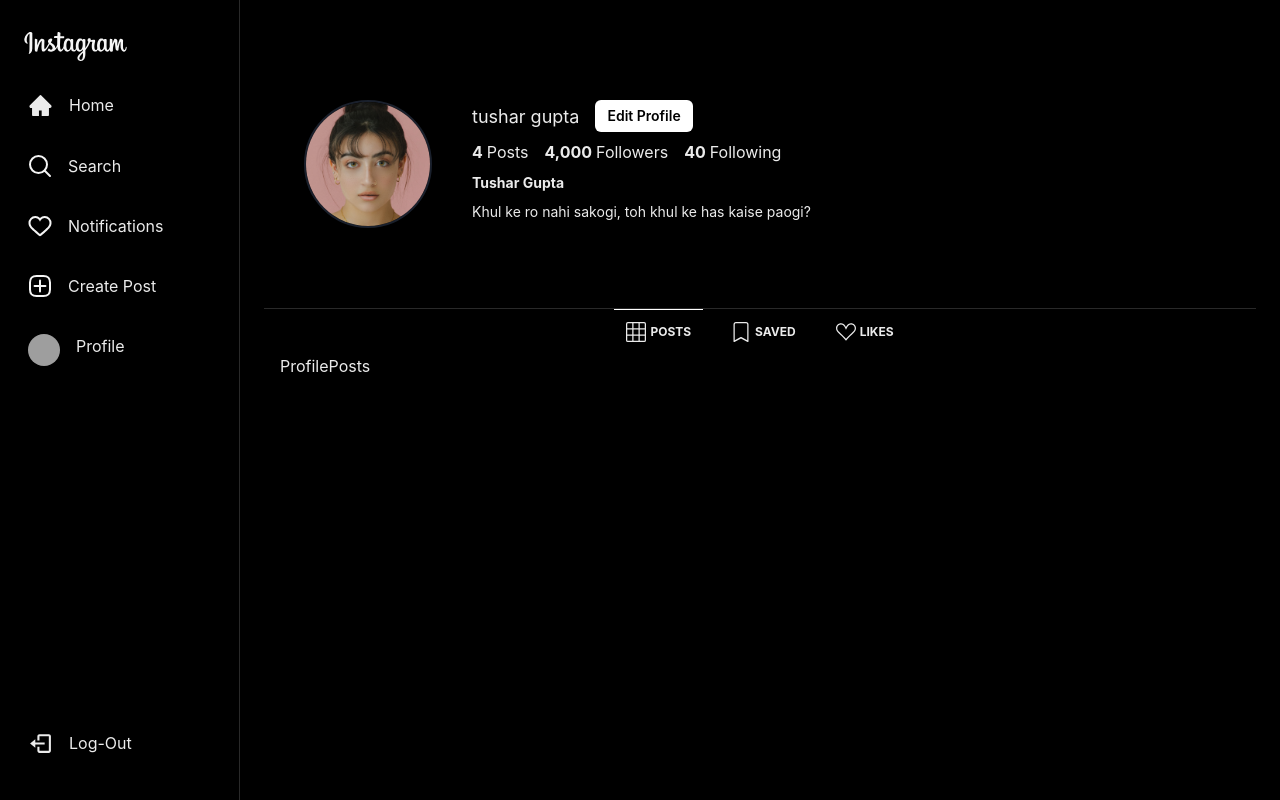
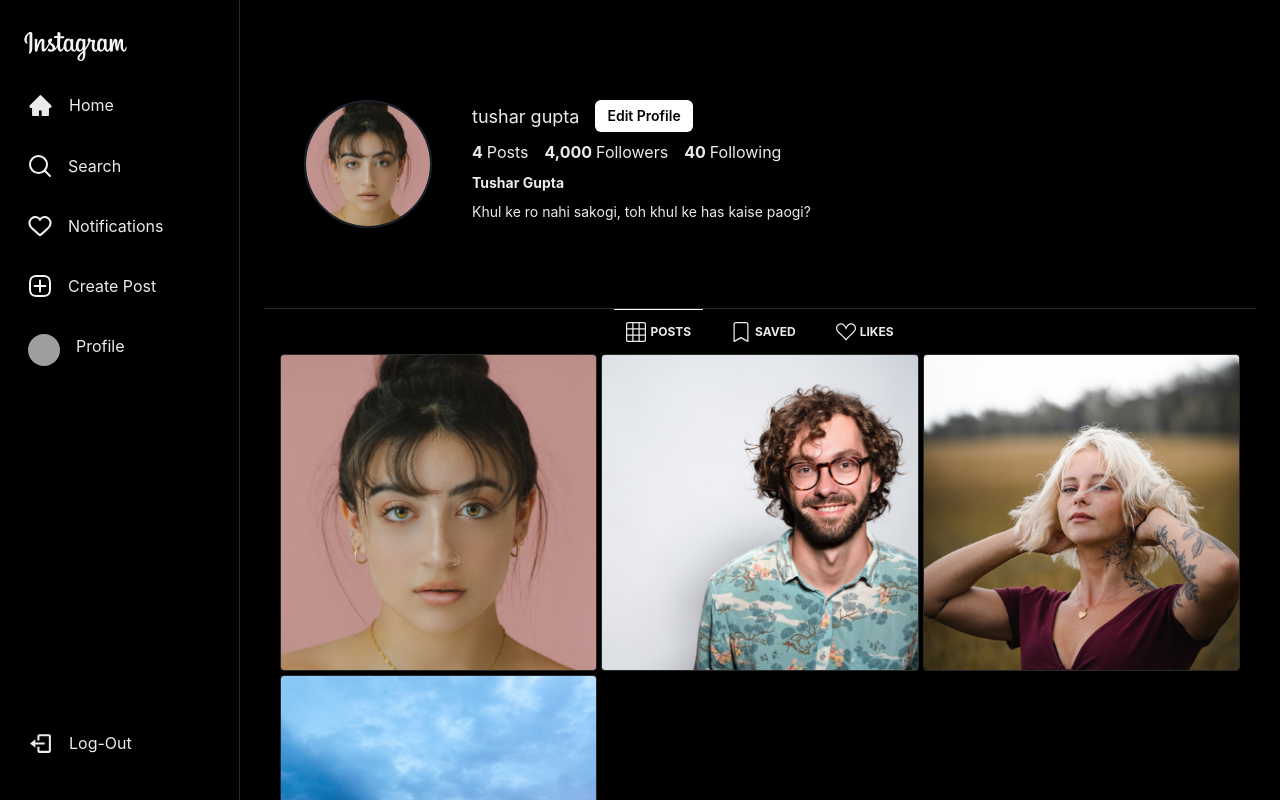
Before and after one commit to tusharg003/InstaClone, a React (Vite) app: page /1 in a window 1280 px wide. Shown: the top 800 px of the page. Built offline with nearby package versions, Linux system fonts and the light colour scheme; grey boxes are pictures that could not be loaded.

Commit message:
pprofile posts made

```diff
--- /dev/null
+++ b/src/components/Profile/ProfilePost.jsx
@@ -0,0 +1,48 @@
+import { GridItem, Flex, Text, Image } from '@chakra-ui/react';
+import { AiFillHeart } from 'react-icons/ai';
+import { FaComment } from 'react-icons/fa';
+const ProfilePost = ({ img }) => {
+  return (
+    <GridItem
+      borderRadius={4}
+      cursor={'pointer'}
+      overflow={'hidden'}
+      border={'1px solid'}
+      borderColor={'whiteAlpha.300'}
+      position={'relative'}
+      aspectRatio={1 / 1}>
+      <Flex
+        opacity={0}
+        _hover={{ opacity: 1 }}
+        position={'absolute'}
+        top={0}
+        left={0}
+        right={0}
+        bottom={0}
+        bg={'blackAlpha.700'}
+        transition={'all 0.3s ease'}
+        zIndex={1}
+        justifyContent={'center'}>
+        <Flex alignItems={'center'} justifyContent={'center'} gap={50}>
+          <Flex>
+            <AiFillHeart size={25} />
+            <Text fontWeight={'bold'}> 7</Text>
+          </Flex>
+          <Flex>
+            <FaComment size={25} />
+            <Text fontWeight={'bold'}> 7</Text>
+          </Flex>
+        </Flex>
+      </Flex>
+
+      <Image
+        src={img}
+        alt='profile-pic'
+        w={'100%'}
+        h={'100%'}
+        objectFit={'cover'}
+      />
+    </GridItem>
+  );
+};
+export default ProfilePost;
--- a/src/components/Profile/ProfilePosts.jsx
+++ b/src/components/Profile/ProfilePosts.jsx
@@ -1,4 +1,38 @@
+import { Box, Grid, Skeleton, VStack } from '@chakra-ui/react';
+import { useEffect, useState } from 'react';
+import ProfilePost from './ProfilePost';
+
 const ProfilePosts = () => {
-  return <div>ProfilePosts</div>;
+  const [isLoading, setIsLoading] = useState(true);
+
+  useEffect(() => {
+    setTimeout(() => {
+      setIsLoading(false);
+    }, 2000);
+  }, []);
+  return (
+    <Grid
+      templateColumns={{ sm: 'repeat(1,1fr)', md: 'repeat(3,1fr)' }}
+      gap={1}
+      columnGap={1}>
+      {isLoading &&
+        [0, 1, 2, 3, 4, 5].map((_, idx) => (
+          <VStack key={idx} alignItems={'flex-start'}>
+            <Skeleton w={'full'}>
+              <Box h={'300px'}>content wrapped</Box>
+            </Skeleton>
+          </VStack>
+        ))}
+
+      {!isLoading && (
+        <>
+          <ProfilePost img='/img1.png' />
+          <ProfilePost img='/img2.png' />
+          <ProfilePost img='/img3.png' />
+          <ProfilePost img='/img4.png' />
+        </>
+      )}
+    </Grid>
+  );
 };
 export default ProfilePosts;
```
